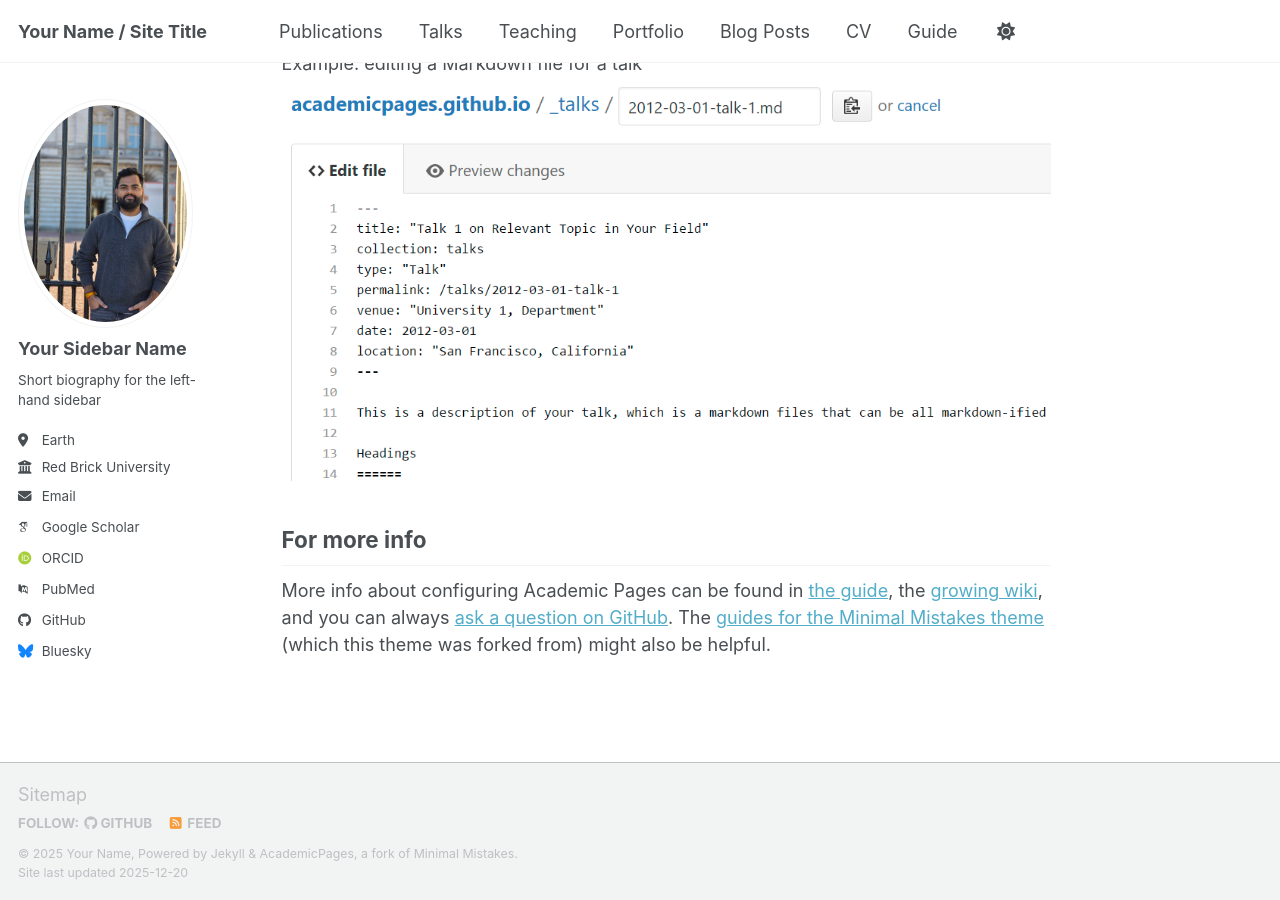
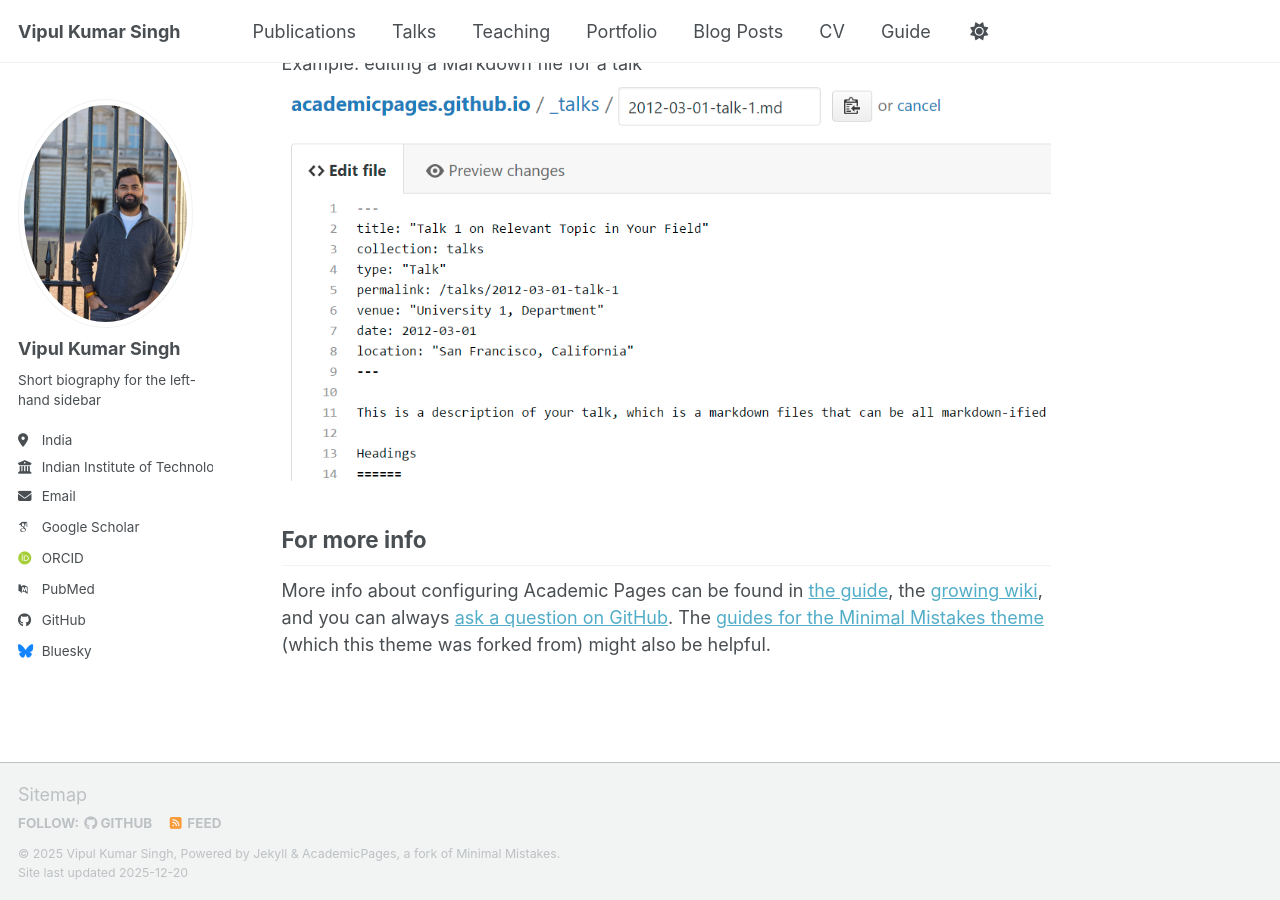
Before and after one commit to shashivipul/shashivipul.github.io, a Jekyll site: the page built from _pages/about.md, in a window 1280 px wide and 900 px high, scrolled down 2718 px. Built offline with Jekyll 4.4.1, drawn with Linux system fonts in a browser that asks for light colours; some web fonts are replaced; a script bundle is joined from its source files by our own code; library files that are not in the unit come from our copies.

Commit message:
Update _config.yml

```diff
--- a/_config.yml
+++ b/_config.yml
@@ -9,14 +9,14 @@
 # Basic Site Settings
 locale                   : "en-US"
 site_theme               : "default" # Currently available options are "default", "air"
-title                    : "Your Name / Site Title"
+title                    : "Vipul Kumar Singh"
 title_separator          : "-"
-name                     : &name "Your Name"
-description              : &description "Your Name's academic portfolio"   # Update this with a general description of your site, this is the default if not overridden by a page
-url                      : https://academicpages.github.io # The base hostname & protocol for your site e.g. "https://[your GitHub username].github.io",
+name                     : &name "Vipul Kumar Singh"
+description              : &description "Thank you for visitng!"   # Update this with a general description of your site, this is the default if not overridden by a page
+url                      : https://shashivipul.github.io # The base hostname & protocol for your site e.g. "https://[your GitHub username].github.io",
                                                            # or if you already have some other page hosted on Github then use "https://[your GitHub username].github.io/[Your Repo Name]"
 baseurl                  : "" # the subpath of your site, e.g. "/blog"
-repository               : "academicpages/academicpages.github.io"
+repository               : "shashivipul/shashivipul.github.io"
 
 # Site Author - The following control what appear as part of the author content on the side bar.
 #               If a field is blank the icon and link will not appear, otherwise it will be shown.
@@ -24,13 +24,13 @@
 author:
   # Biographic information
   avatar           : "profile.png"
-  name             : "Your Sidebar Name"
+  name             : "Vipul Kumar Singh"
   pronouns         : # example: "she/her"
   bio              : "Short biography for the left-hand sidebar"
-  location         : "Earth"
-  employer         : "Red Brick University"
+  location         : "India"
+  employer         : "Indian Institute of Technology Delhi"
   uri              : # URL
-  email            : "none@example.org"
+  email            : "Vipul.Kumar.Singh@ee.iitd.ac.in"
 
   # Academic websites
   academia         : # URL
```
